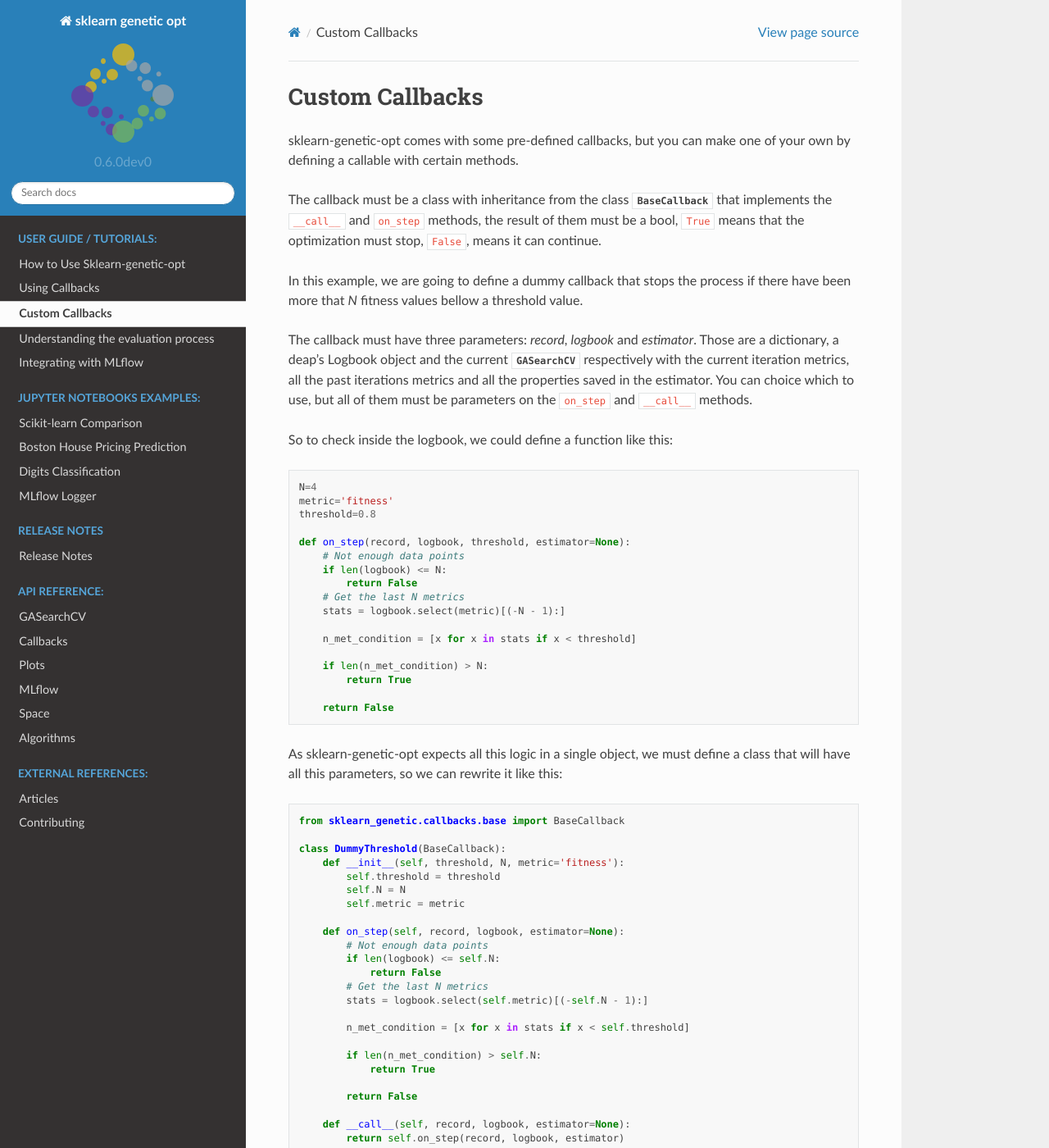
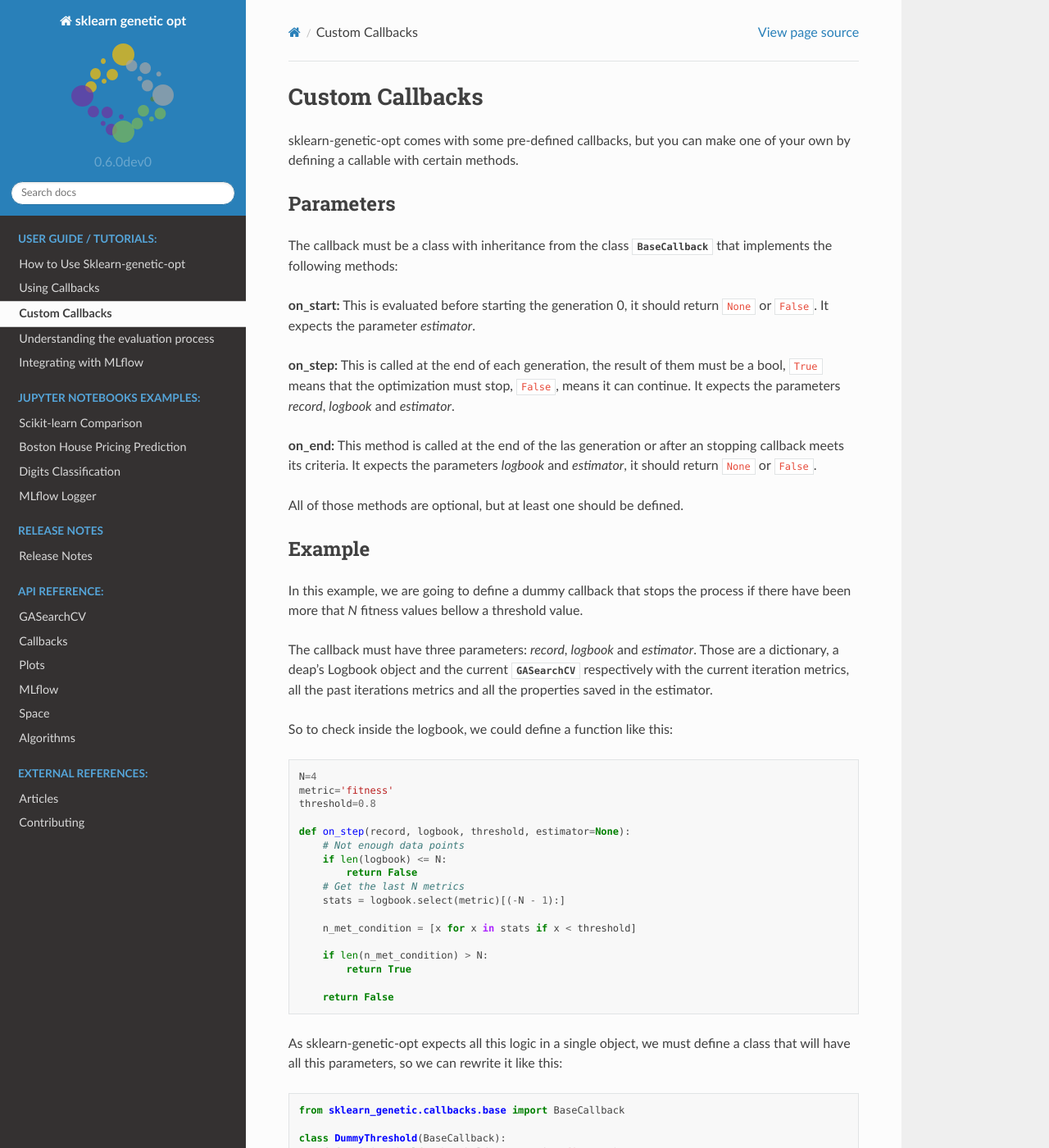
Before and after one commit to rodrigo-arenas/Sklearn-genetic-opt, a Sphinx documentation site: the page built from docs/tutorials/custom_callback.rst, in a window 1280 px wide and 1400 px high. Shown: the whole window at 82% size. Built offline with Sphinx 7.4.7 and the Read the Docs theme 2.0.0, drawn with Linux system fonts in a browser that asks for light colours; the version number is read from the project's files by our own code; some of the changed text lies outside the part shown.

Commit message:
Docs on new Callbacks methods

```diff
--- a/docs/tutorials/callbacks.rst
+++ b/docs/tutorials/callbacks.rst
@@ -10,7 +10,9 @@ Common callbacks includes different rules to stop the algorithm or log artifacts
 The callbacks are passed to the ``.fit`` method
 of the :class:`~sklearn_genetic.GASearchCV` class.
 
-The callbacks are evaluated at the end of each generation fit, so it looks like this:
+The callbacks are evaluated at start of the training using the `on_start` method,
+at the end of each generation fit using `on_step` method and at the
+end of the training using `on_end', so it looks like this:
 
 .. image:: ../images/callbacks_evaluation_0.png
 
--- a/docs/tutorials/custom_callback.rst
+++ b/docs/tutorials/custom_callback.rst
@@ -5,10 +5,28 @@ sklearn-genetic-opt comes with some pre-defined callbacks,
 but you can make one of your own by defining a callable with
 certain methods.
 
+Parameters
+----------
+
 The callback must be a class with inheritance from the class
 :class:`~sklearn_genetic.callbacks.base.BaseCallback` that implements the
-``__call__`` and ``on_step`` methods, the result of them must be a bool,
+following methods:
+
+**on_start:** This is evaluated before starting the generation 0, it should return ``None``
+or ``False``. It expects the parameter `estimator`.
+
+**on_step:** This is called at the end of each generation, the result of them must be a bool,
 ``True`` means that the optimization must stop, ``False``, means it can continue.
+It expects the parameters `record`, `logbook` and `estimator`.
+
+**on_end:** This method is called at the end of the las generation or after an stopping
+callback meets its criteria. It expects the parameters `logbook` and `estimator`,
+it should return ``None`` or ``False``.
+
+All of those methods are optional, but at least one should be defined.
+
+Example
+-------
 
 In this example, we are going to define a dummy callback that
 stops the process if there have been more that `N` fitness values
@@ -19,8 +37,6 @@ Those are a dictionary, a deap's Logbook object and the
 current :class:`~sklearn_genetic.GASearchCV` respectively
 with the current iteration metrics, all the past iterations metrics
 and all the properties saved in the estimator.
-You can choice which to use, but all of them must be parameters
-on the ``on_step`` and ``__call__`` methods.
 
 So to check inside the logbook, we could define a function like this:
 
@@ -72,14 +88,37 @@ that will have all this parameters, so we can rewrite it like this:
 
            return False
 
-       def __call__(self, record, logbook, estimator=None):
-           return self.on_step(record, logbook, estimator)
+Now, let's expend it to add the others method, just to print a message:
 
+.. code-block:: python
 
-**Note:** The implementation of the ``__call__`` method is optional, by default
-its behavior is inherited from the :class:`~sklearn_genetic.callbacks.base.BaseCallback`.
-It's in this example for deeper understanding of how the callbacks are coded and
-to avoid unexpected overwrites.
+   from sklearn_genetic.callbacks.base import BaseCallback
+
+   class DummyThreshold(BaseCallback):
+       def __init__(self, threshold, N, metric='fitness'):
+           self.threshold = threshold
+           self.N = N
+           self.metric = metric
+
+       def on_start(self, estimator=None):
+           print("This training is starting!")
+
+       def on_step(self, record, logbook, estimator=None):
+           # Not enough data points
+           if len(logbook) <= self.N:
+               return False
+           # Get the last N metrics
+           stats = logbook.select(self.metric)[(-self.N - 1):]
+
+           n_met_condition = [x for x in stats if x < self.threshold]
+
+           if len(n_met_condition) > self.N:
+               return True
+
+           return False
+
+       def on_end(self, logbook=None, estimator=None):
+           print("I'm done with training!")
 
 So that is it, now you can initialize the DummyThreshold
 and pass it to a in the ``fit`` method of a
@@ -93,3 +132,6 @@ and pass it to a in the ``fit`` method of a
 Here there is an output example of this callback:
 
 .. image:: ../images/custom_callback_dummy_0.png
+
+Notice that there is an extra INFO message, that is general for all the callbacks
+that stops the training.
```
Also changed, not shown: docs/release_notes.rst (+10 -1 lines), docs/images/callbacks_evaluation_0.png, docs/images/custom_callback_dummy_0.png.
